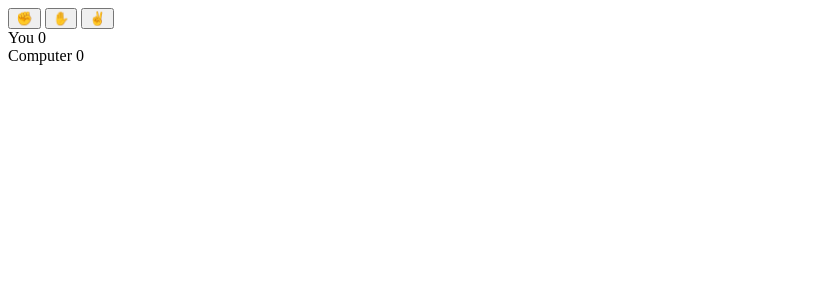
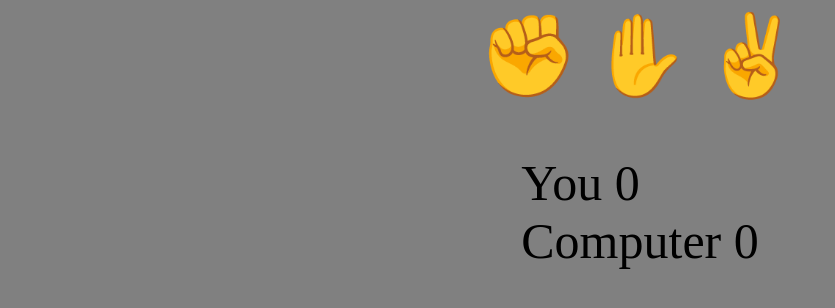
Before and after one commit to Peterlar/RockPaperScissors-, a plain HTML site: page index.html in a window 1280 px wide. Shown: the whole page, without its empty margins (0-835 px from the left). Drawn offline with Linux system fonts and the light colour scheme; files that its build step writes are made by us from their sources; files whose address does not match are found by name.

Commit message:
Added style to emojis and score section

```diff
--- /dev/null
+++ b/assets/css/style.css
@@ -0,0 +1,29 @@
+body {
+    background-color: grey;
+
+}
+
+.selections {
+    display: flex;
+    justify-content: center;
+}
+
+.selection {
+    background: none;
+    border: none;
+    outline: none;
+    cursor: pointer;
+    font-size: 5rem;
+    transition: 100ms;
+}
+
+.selection:hover {
+    transform: scale(1.5);
+}
+
+.results {
+    display: grid;
+    justify-content: center;
+    font-size: 50px;
+    padding-top: 50px;
+}
--- a/index.html
+++ b/index.html
@@ -4,8 +4,8 @@
     <meta charset="UTF-8">
     <meta http-equiv="X-UA-Compatible" content="IE=edge">
     <meta name="viewport" content="width=device-width, initial-scale=1.0">
-    <link rel="stylesheet" href="style.css">
     <title>Document</title>
+    <link rel="stylesheet" href="assets/css/style.css">
 </head>
 <body>
     <div class="selections">
```
Also changed, not shown: assets/js/css/style.css (deleted).
